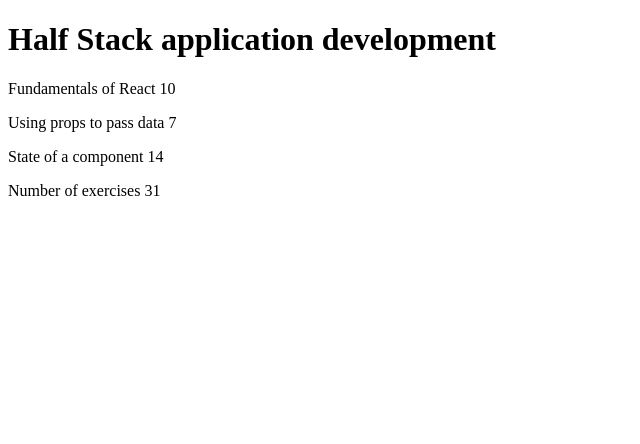
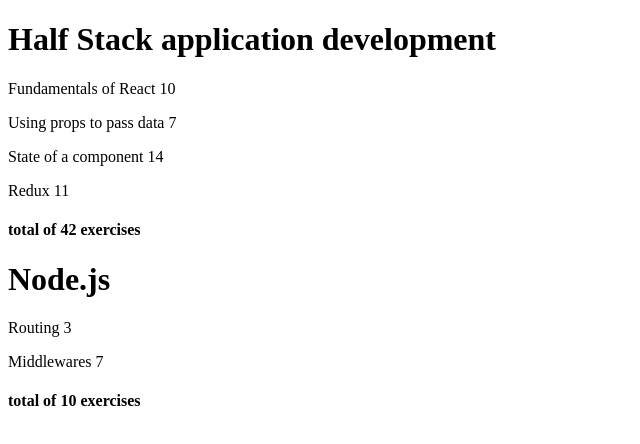
Before and after one commit to LeonelC98/informacionelcurso, a React (Vite) app: page / in a window 1280 px wide. Shown: the top 444 px of the page, without its empty margins (0-640 px from the left). Built offline with nearby package versions, Linux system fonts and the light colour scheme.

Commit message:
ahora funciona con mas cursos, separe los componentes aparte para mas comprencion

```diff
--- a/src/App.jsx
+++ b/src/App.jsx
@@ -1,41 +1,54 @@
-const Header =({course})=> <h1>{course.name}</h1>
-
-const Content = ({course})=>{
-  return(
-    <div>
-      <Part part={course.parts[0]}/>
-      <Part part={course.parts[1]}/>
-      <Part part={course.parts[2]}/>
-    </div>
-)}
-const Total = ({course}) => <p>Number of exercises {course.parts[0].exercises + course.parts[1].exercises + course.parts[2].exercises}</p>
-
-const Part =({part})=>   <p>{part.name} {part.exercises}</p>
+import Course from "./componets/Course"
 
 const App = () => {
-  const course = {
+  const courses = [
+    {
       name: 'Half Stack application development',
+      id: 1,
       parts: [
         {
           name: 'Fundamentals of React',
-        exercises: 10
+          exercises: 10,
+          id: 1
         },
         {
           name: 'Using props to pass data',
-        exercises: 7
+          exercises: 7,
+          id: 2
         },
         {
           name: 'State of a component',
-        exercises: 14
+          exercises: 14,
+          id: 3
+        },
+        {
+          name: 'Redux',
+          exercises: 11,
+          id: 4
+        }
+      ]
+    },
+    {
+      name: 'Node.js',
+      id: 2,
+      parts: [
+        {
+          name: 'Routing',
+          exercises: 3,
+          id: 1
+        },
+        {
+          name: 'Middlewares',
+          exercises: 7,
+          id: 2
         }
       ]
     }
+  ]
 
   return (
     <div>
-      <Header course={course} />
-      <Content course={course} />
-      <Total course={course}/>
+      {courses.map(course=><Course key={course.id}course={course}/>)}
     </div>
   )
 }
--- /dev/null
+++ b/src/componets/Course.jsx
@@ -0,0 +1,30 @@
+const Course =({course})=>{
+    return(
+      <>
+          <Header course={course}/>
+          <Content course={course}/>
+          <Total course={course}/>
+
+      </>
+    )
+  }
+
+  const Header =({course})=> <h1>{course.name}</h1>
+
+  const Content = ({course})=>{
+    return(
+      <div>
+        {course.parts.map((part,i)=> <Part key={i} part={part}/>)}
+      </div>
+  )}
+  const Total = ({course}) => {
+
+    const total = course.parts.reduce((sum,part)=> sum +part.exercises,0)
+    return (
+      <h4>total of {total} exercises</h4>
+    )
+  }
+
+  const Part =({part})=>   <p>{part.name} {part.exercises}</p>
+
+export default Course
```
Lines whose indentation alone changed are shown as unchanged.
